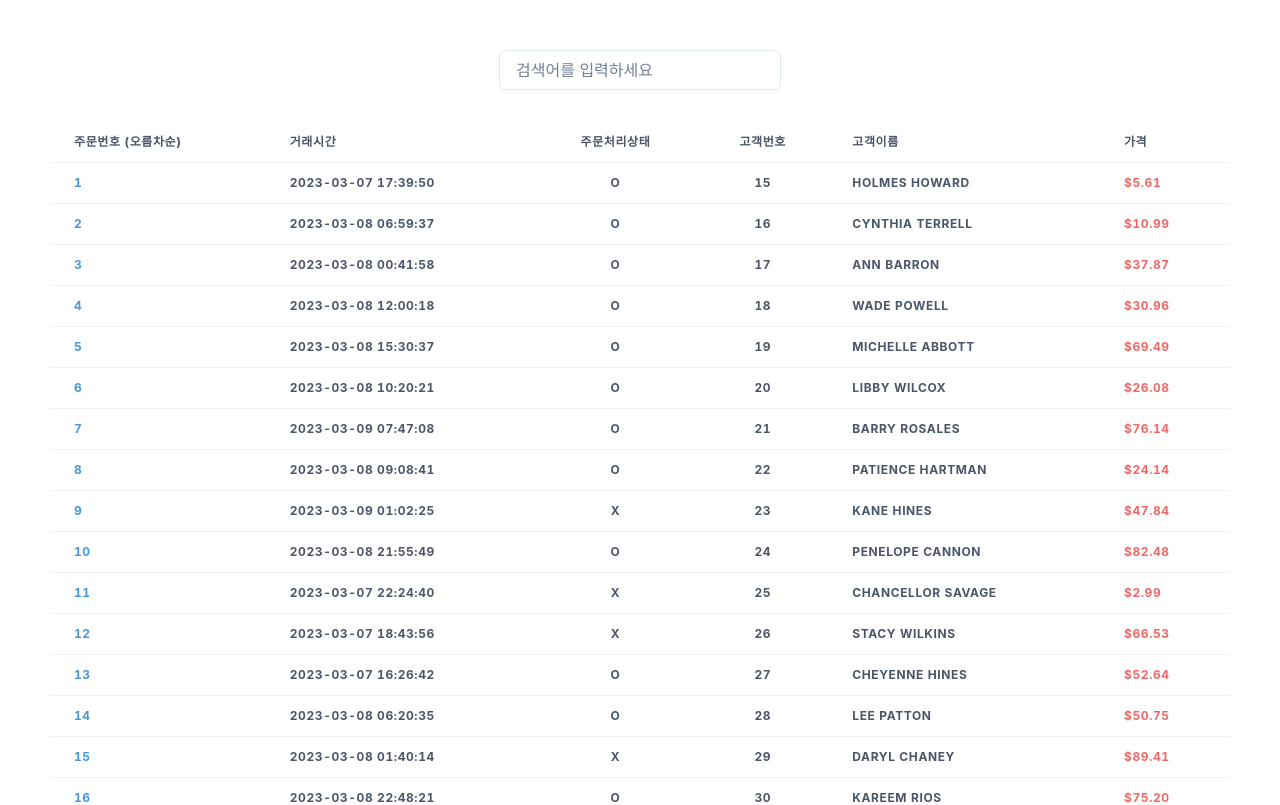
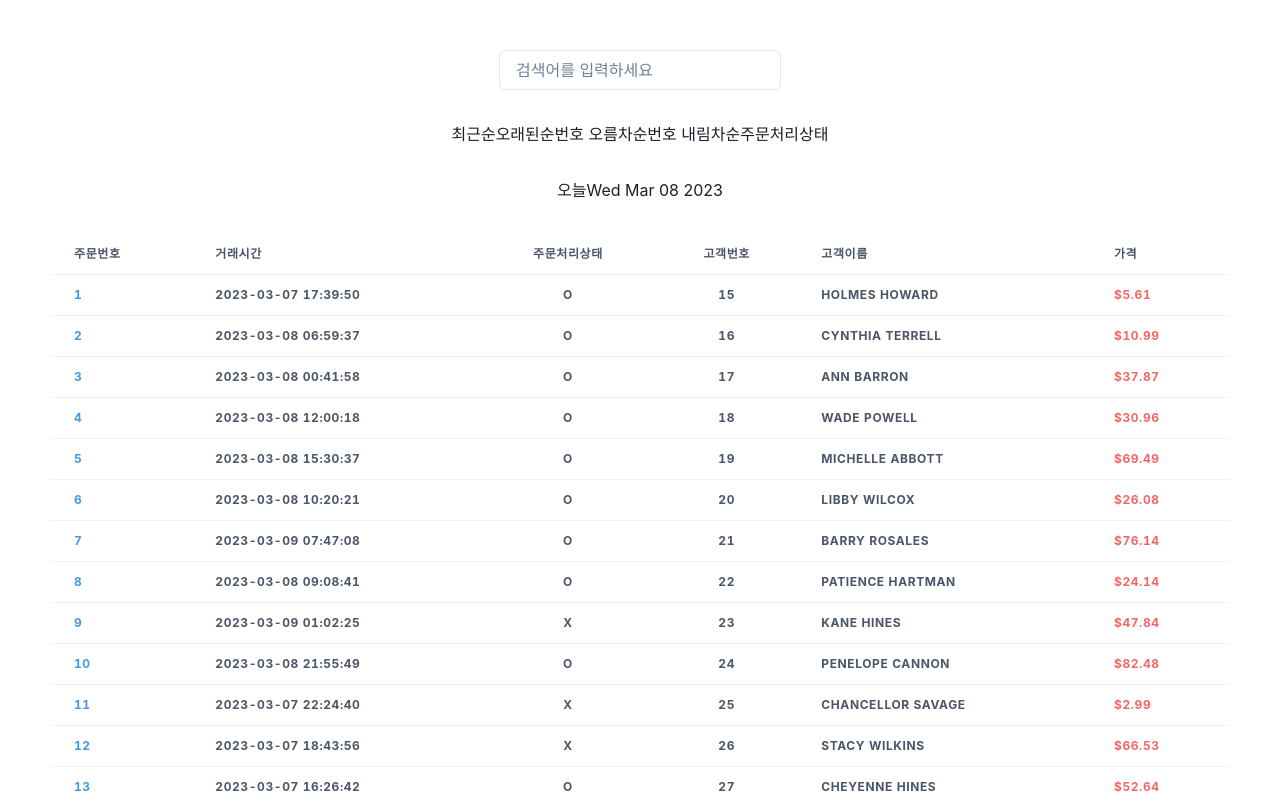
Before and after one commit to wanted-onboarding-10team/pre-onboarding-9th-4-10, a React (Create React App) app: page / in a window 1280 px wide. Shown: the top 805 px of the page. Built offline with nearby package versions, Linux system fonts and the light colour scheme.

Commit message:
[#2] refactor: 변수명 변경
임의로 지었던 test를 orderData로 변경

```diff
--- a/src/pages/MainPage.tsx
+++ b/src/pages/MainPage.tsx
@@ -1,19 +1,22 @@
 import { MainLayout, Order, Pagination, SearchInput } from 'components';
 import { useLoaderData } from 'react-router-dom';
 import { OrderDataType } from 'types/order';
-import { Table, Thead, Tbody, Tr, Th, TableContainer } from '@chakra-ui/react';
+import { Table, Thead, Tbody, Tr, Th, TableContainer, Flex } from '@chakra-ui/react';
 import { useEffect, useState } from 'react';
 
 // 페이지 최대 한도
 const MAX_SIZE = 50;
+const TODAY = new Date('2023.03.08').toDateString();
 
 const MainPage = () => {
-  const orderData = useLoaderData() as OrderDataType[];
+  const orderDataResponse = useLoaderData() as OrderDataType[];
   const [currentPage, setCurrentPage] = useState<number>(1);
   const startPage = MAX_SIZE * currentPage - MAX_SIZE;
   const finishPage = MAX_SIZE * currentPage;
 
-  const [test, setTest] = useState<OrderDataType[]>(orderData.slice(startPage, finishPage));
+  const [orderData, setOrderData] = useState<OrderDataType[]>(
+    orderDataResponse.filter(v => new Date(v.transaction_time).toDateString() === TODAY),
+  );
 
   const [isAscending, setIsAscending] = useState<boolean>(true);
   const [isDateAscending, setIsDateAscending] = useState<boolean | null>(null);
@@ -23,16 +26,16 @@ const MainPage = () => {
   // 아이디 정렬
   useEffect(() => {
     if (!isAscending) {
-      setTest(test.sort((a, b) => a.id - b.id));
+      setOrderData(orderData.sort((a, b) => a.id - b.id));
     } else {
-      setTest(test.sort((a, b) => b.id - a.id));
+      setOrderData(orderData.sort((a, b) => b.id - a.id));
     }
   }, [isAscending]);
 
   // 날짜 정렬
   useEffect(() => {
     if (isDateAscending !== null) {
-      const sortedData = test.sort((a, b) => {
+      const sortedData = orderData.sort((a, b) => {
         if (!isDateAscending) {
           return new Date(a.transaction_time).getTime() - new Date(b.transaction_time).getTime();
         } else {
@@ -40,7 +43,7 @@ const MainPage = () => {
         }
       });
 
-      setTest(sortedData);
+      setOrderData(sortedData);
     }
   }, [isDateAscending]);
 
@@ -48,30 +51,40 @@ const MainPage = () => {
   useEffect(() => {
     if (searchWord === '') {
       setCurrentPage(1);
-      setTest(orderData);
+      setOrderData(orderDataResponse);
       return;
     }
 
-    const filteredData = orderData.filter(v =>
+    const filteredData = orderDataResponse.filter(v =>
       v.customer_name.toLowerCase().includes(searchWord.toLowerCase()),
     );
-    setTest(filteredData);
+    setOrderData(filteredData);
   }, [searchWord]);
 
   return (
     <MainLayout>
       <SearchInput onSearchWordChange={setSearchWord} />
+
+      <Flex>
+        <p>최근순</p>
+        <p>오래된순</p>
+
+        <p>번호 오름차순</p>
+        <p>번호 내림차순</p>
+
+        <p>주문처리상태</p>
+      </Flex>
+      <Flex>
+        <p>오늘</p>
+        <p>{TODAY}</p>
+      </Flex>
+
       <TableContainer width='1200px'>
         <Table variant='simple'>
           <Thead>
             <Tr>
-              <Th onClick={() => setIsAscending(!isAscending)} cursor={'pointer'}>
-                주문번호 {isAscending ? '(오름차순)' : '(내림차순)'}
-              </Th>
-              <Th onClick={() => setIsDateAscending(!isDateAscending)} cursor={'pointer'}>
-                거래시간
-                {isDateAscending !== null && (isDateAscending ? '(오름차순)' : '(내림차순)')}
-              </Th>
+              <Th>주문번호</Th>
+              <Th>거래시간</Th>
               <Th textAlign='center'> 주문처리상태</Th>
               <Th textAlign='center'>고객번호</Th>
               <Th>고객이름</Th>
@@ -79,17 +92,16 @@ const MainPage = () => {
             </Tr>
           </Thead>
           <Tbody>
-            {test.slice(startPage, finishPage).map(v => (
+            {orderData.slice(startPage, finishPage).map(v => (
               <Order {...v} key={v.id} />
             ))}
           </Tbody>
         </Table>
       </TableContainer>
+
       <Pagination
         currentPage={currentPage}
-        totalPages={
-          searchWord ? parseInt((test.length / MAX_SIZE).toString()) : orderData.length / MAX_SIZE
-        }
+        totalPages={parseInt((orderData.length / MAX_SIZE).toString())}
         onPageChange={setCurrentPage}
       />
     </MainLayout>
```
